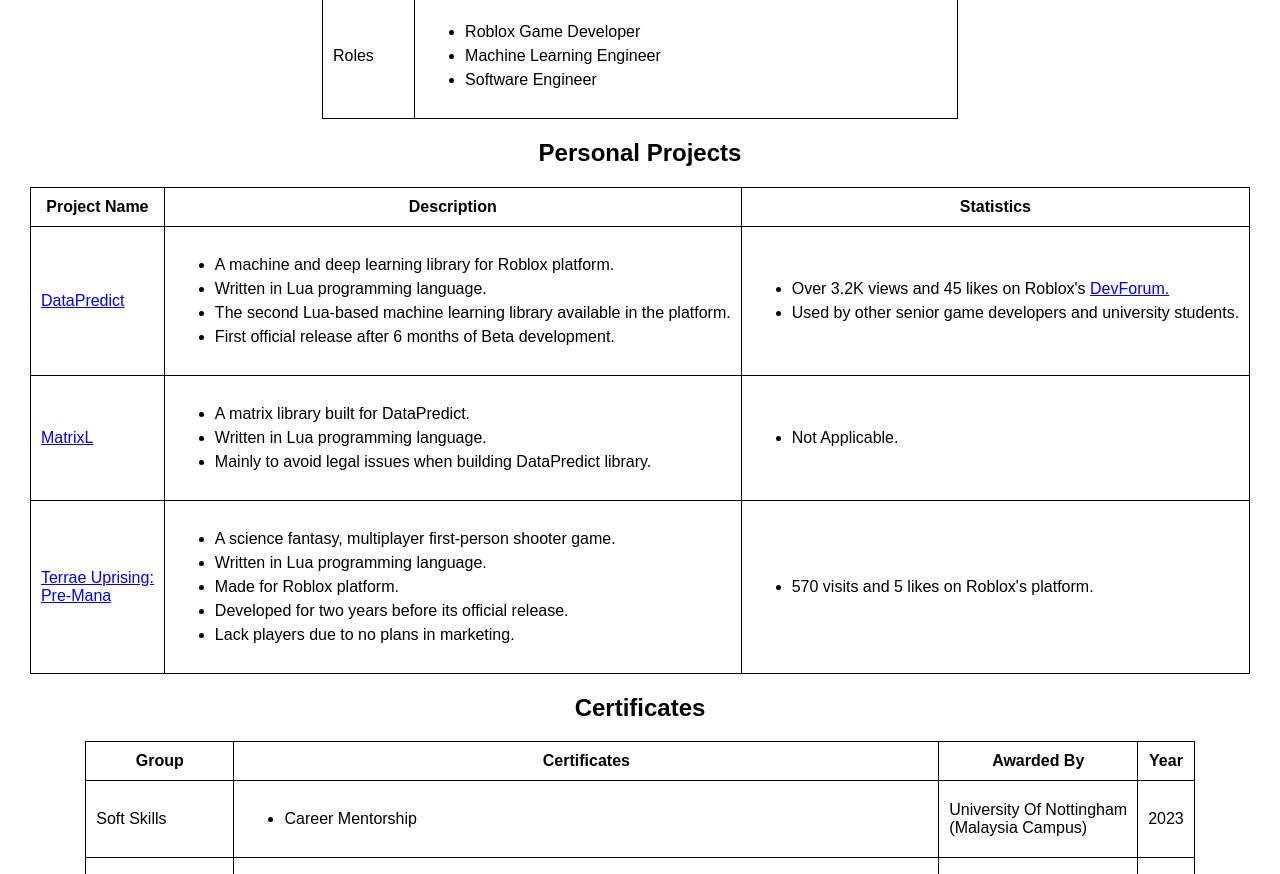
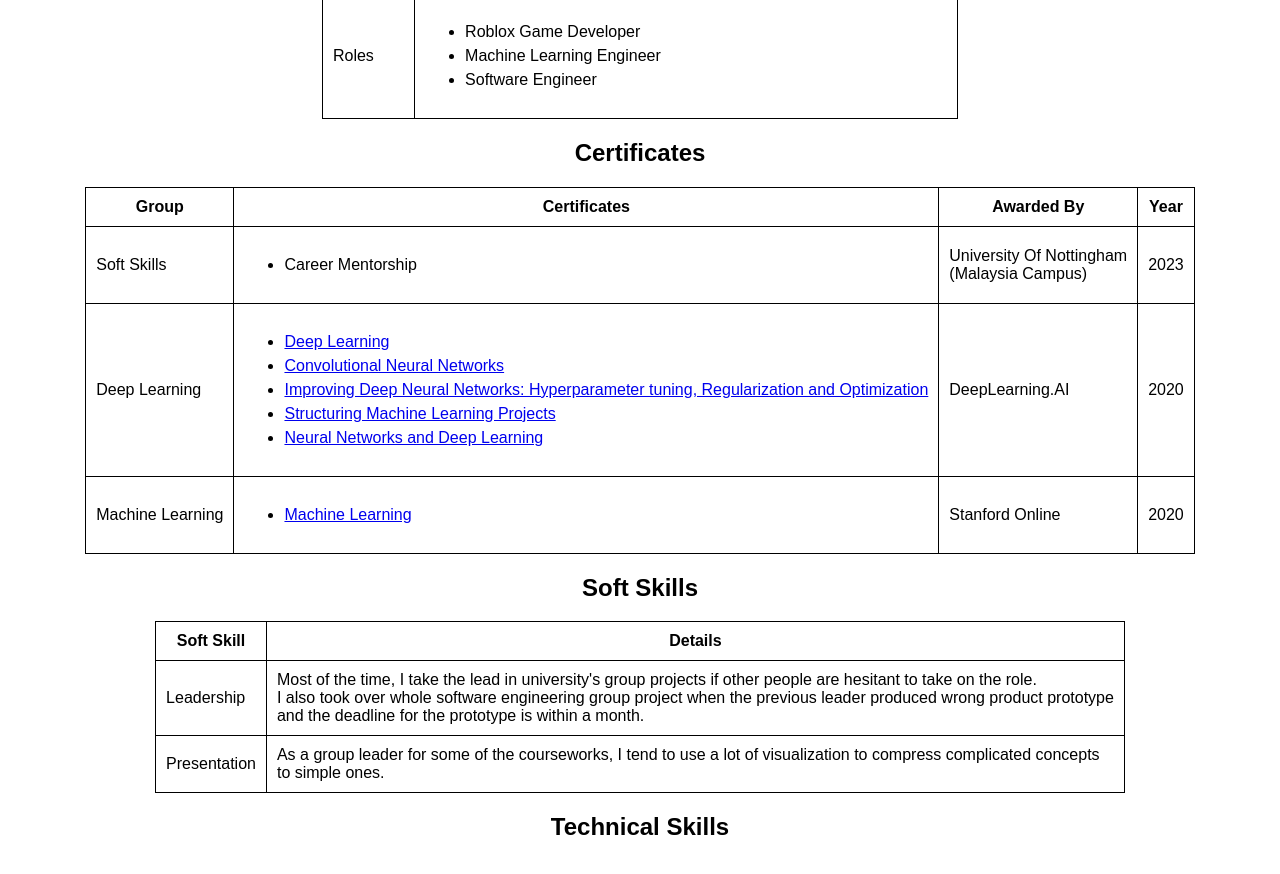
Before and after one commit to AqwamCreates/Portfolio, a plain HTML site: page index.html in a window 1280 px wide. Shown: the part 400-1274 px from the top of the page. Drawn offline with Linux system fonts and the light colour scheme.

Commit message:
Update index.html

```diff
--- a/index.html
+++ b/index.html
@@ -54,68 +54,7 @@
 
 
 
-<h2>Personal Projects</h2>
 
-<table class = "center">
-	<tr>
-		<th>Project Name</th>
-		<th>Description</th>
-		<th>Statistics</th>
-	</tr>
-	<tr>
-		<td><a href="https://aqwamcreates.github.io/DataPredict/">DataPredict</a></td>
-		<td>
-			<ul>
-				<li>A machine and deep learning library for Roblox platform.</li>
-				<li>Written in Lua programming language.</li>
-				<li>The second Lua-based machine learning library available in the platform.</li>
-				<li>First official release after 6 months of Beta development.</li>
-			</ul>
-		</td>
-		<td>
-			<ul>
-				<li>Over 3.2K views and 45 likes on Roblox's <a href="https://devforum.roblox.com/t/release-version-10-datapredict-machine-and-deep-learning-library-includes-optimizers-retrainable-models-and-more/2196446?u=myoriginsworkshop">DevForum.</a></li>
-				<li>Used by other senior game developers and university students.</li>
-			</ul>
-		</td>
-	</tr>
-	<tr>
-		<td><a href="https://github.com/AqwamCreates/MatrixL">MatrixL<a></td>
-		<td>
-			<ul>
-				<li>A matrix library built for DataPredict.</li>
-				<li>Written in Lua programming language.</li>
-				<li>Mainly to avoid legal issues when building DataPredict library.</li>
-			</ul>
-		</td>
-		<td>
-			<ul>
-				<li>Not Applicable.</li>
-			</ul>
-		</td>
-	</tr>
-	<tr>
-		<td>
-			<a href="https://www.roblox.com/games/11383260439/BETA-Terrae-Uprising-Pre-Mana">Terrae Uprising:
-			<br>Pre-Mana</a>
-		</td>
-		<td>
-			<ul>
-				<li>A science fantasy, multiplayer first-person shooter game.</li>
-				<li>Written in Lua programming language.</li>
-				<li>Made for Roblox platform.</li>
-				<li>Developed for two years before its official release.</li>
-				<li>Lack players due to no plans in marketing.</li>
-			</ul>
-		</td>
-		<td>
-			<ul>
-				<li>570 visits and 5 likes on Roblox's platform.</li>
-			</ul>
-		</td>
-	</tr>
-
-</table>
 
 <h2>Certificates</h2>
 
```
